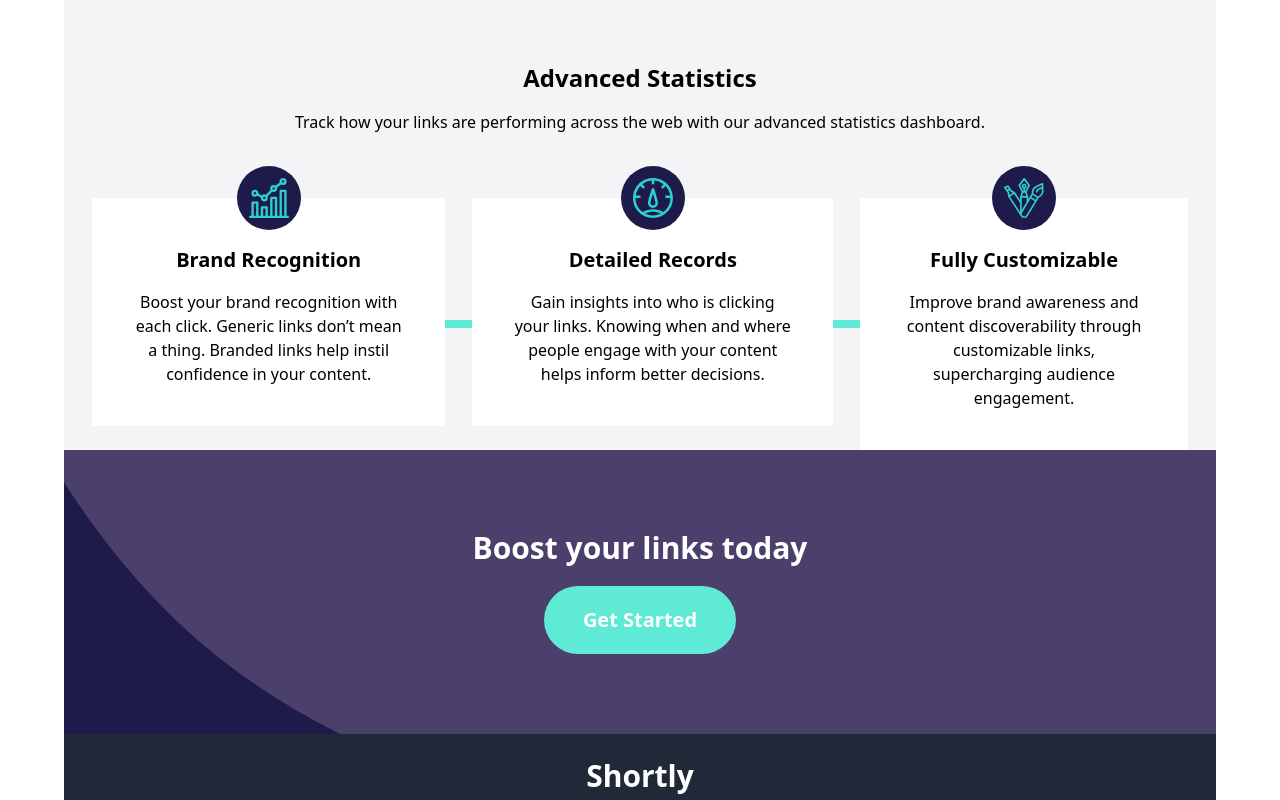
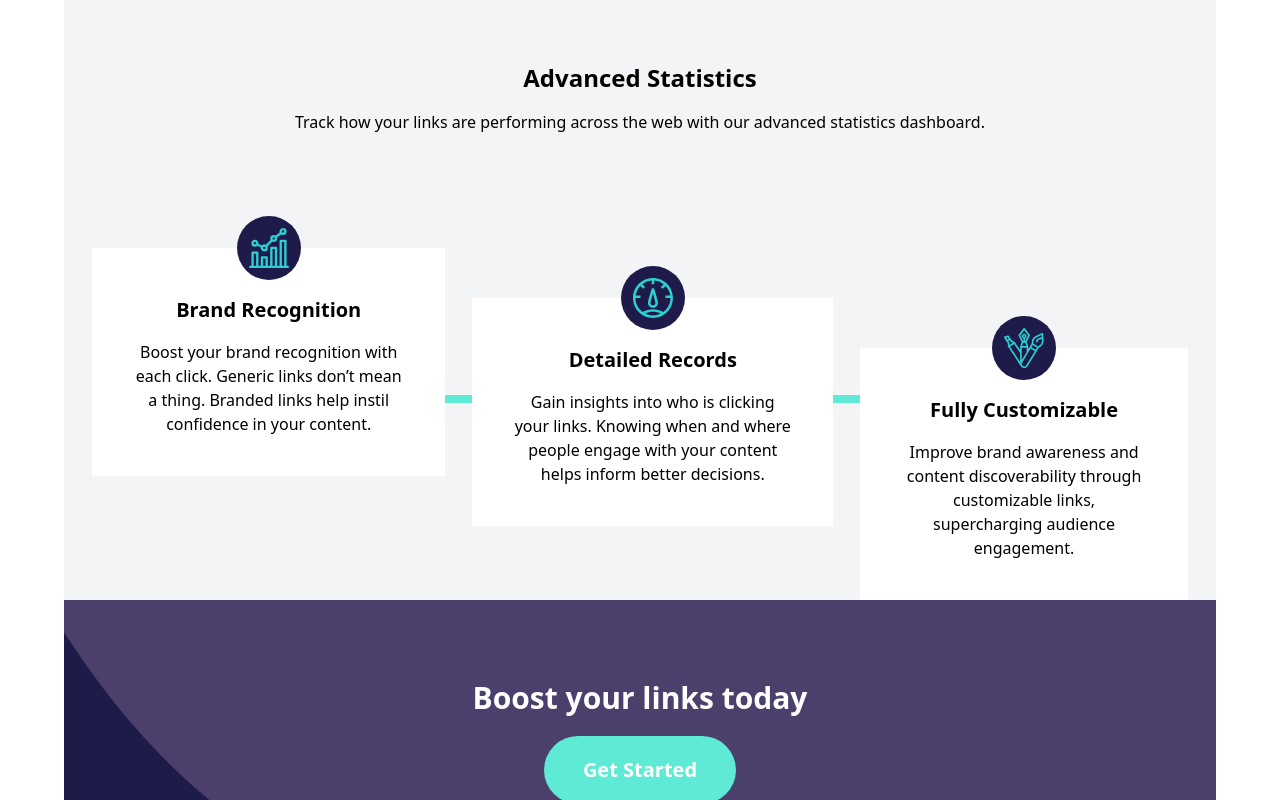
Before and after one commit to velardejm/shorten-url, a Next.js app: page / in a window 1280 px wide. Shown: the part 690-1490 px from the top of the page. Built offline with nearby package versions, Linux system fonts and the light colour scheme.

Commit message:
Update Features component responsive styles.

```diff
--- a/components/features/feature-cards/CardContainer.js
+++ b/components/features/feature-cards/CardContainer.js
@@ -1,16 +1,30 @@
 import CardContent from "./CardContent";
 import CardIcon from "./CardIcon";
 
-import { getStyle } from '@/utils/utilities';
+import styles from "@/styles/CardContainer.module.css";
 
 export default function CardContainer({ feature, isLastItem, index }) {
 
+  function setMarginTop() {
+    switch (index) {
+      case 1:
+        return styles.mdMarginTop1;
+      case 2:
+        return styles.mdMarginTop2;
+      case 3:
+        return styles.mdMarginTop3;
+      default:
+        break;
+    }
+  }
+
+
   return (
     <>
-      <div className={`bg-white pb-10 h-min ${getStyle(index)}` }>
+      <div className={`bg-white pb-10 h-min ${setMarginTop()}`}>
         <CardIcon iconUrl={feature.iconUrl} />
         <CardContent feature={feature} />
-      </div>
+      </div >
 
       <div
         className={`w-2 h-20 bg-teal-300 mx-auto md:w-20 md:h-2 md:self-center ${isLastItem ? "hidden" : "block"}`}
--- /dev/null
+++ b/styles/CardContainer.module.css
@@ -0,0 +1,13 @@
+@media (min-width: 768px) {
+  .mdMarginTop1 {
+    margin-top: 50px;
+  }
+
+  .mdMarginTop2 {
+    margin-top: 100px;
+  }
+
+  .mdMarginTop3 {
+    margin-top: 150px;
+  }
+}
--- a/utils/utilities.js
+++ b/utils/utilities.js
@@ -5,16 +5,3 @@ export function test() {
 export function shortenUrl() {
     const requestUrl = "https://api.shrtco.de/v2/shorten/url?www.google.com";
 }
-
-export function getStyle(i) {
-    switch (i) {
-      case 1:
-        return "mt-[30px]";
-      case 2:
-        return "mt-[60px]";
-      case 3:
-        return "mt-[90px]";
-      default:
-        break;
-    }
-  }
```
